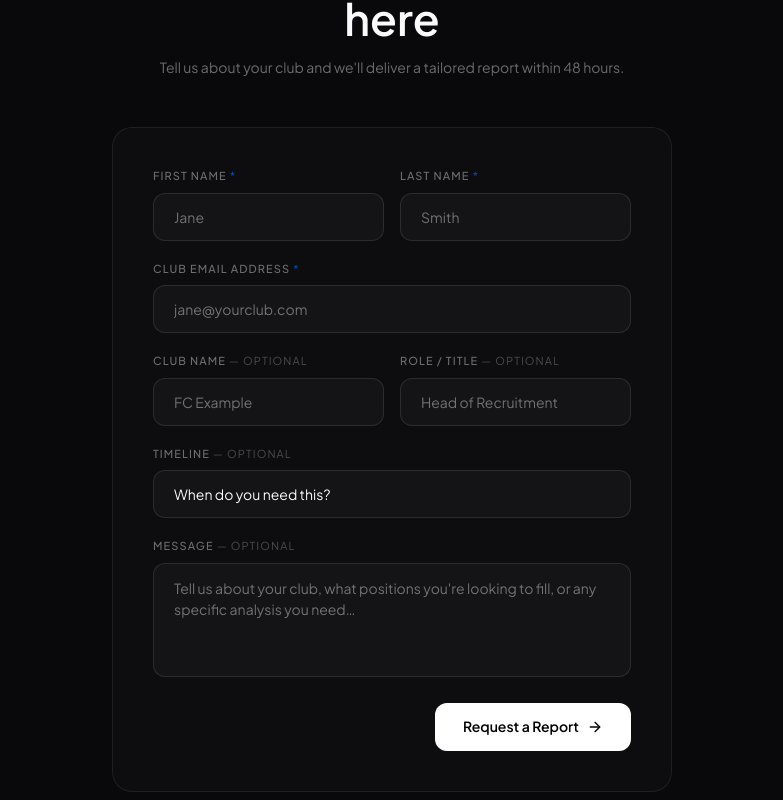
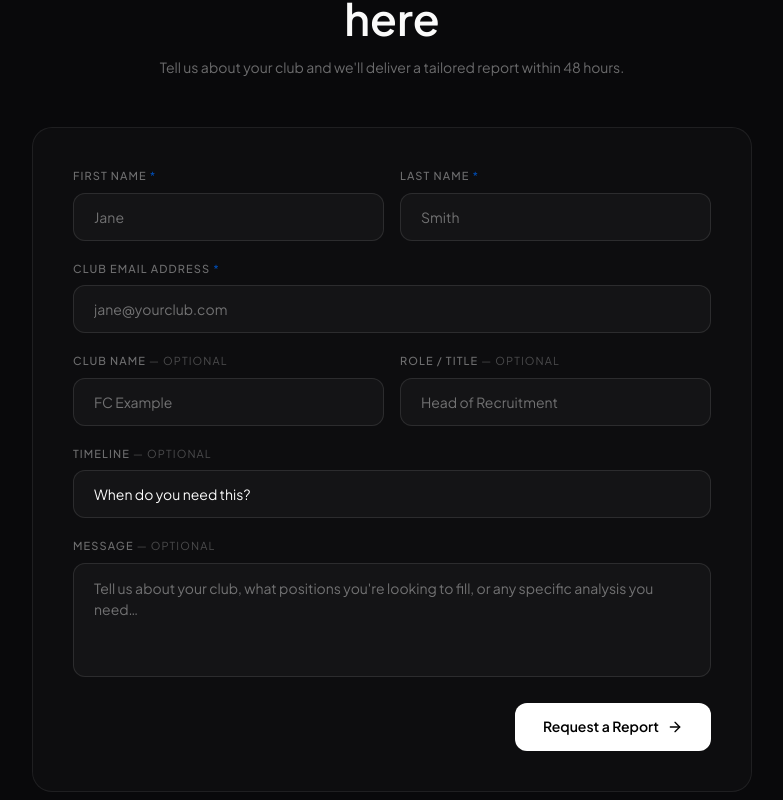
Before and after one commit to Blundell-Analytics/blundell-site, a Next.js app: page / in a window 1280 px wide. Shown: the part 2160-2960 px from the top of the page, without its empty margins (248-1031 px from the left). Built offline with nearby package versions, Linux system fonts and the light colour scheme; a web font is replaced by a local one.

Commit message:
Widen contact form card from 560px to 720px

```diff
--- a/components/sections/contact/default.tsx
+++ b/components/sections/contact/default.tsx
@@ -138,7 +138,7 @@ export default function ContactSection() {
       <div
         style={{
           width: "100%",
-          maxWidth: "560px",
+          maxWidth: "720px",
           background: "var(--bg-card)",
           border: "1px solid var(--bg-card-border)",
           borderRadius: "20px",
```
